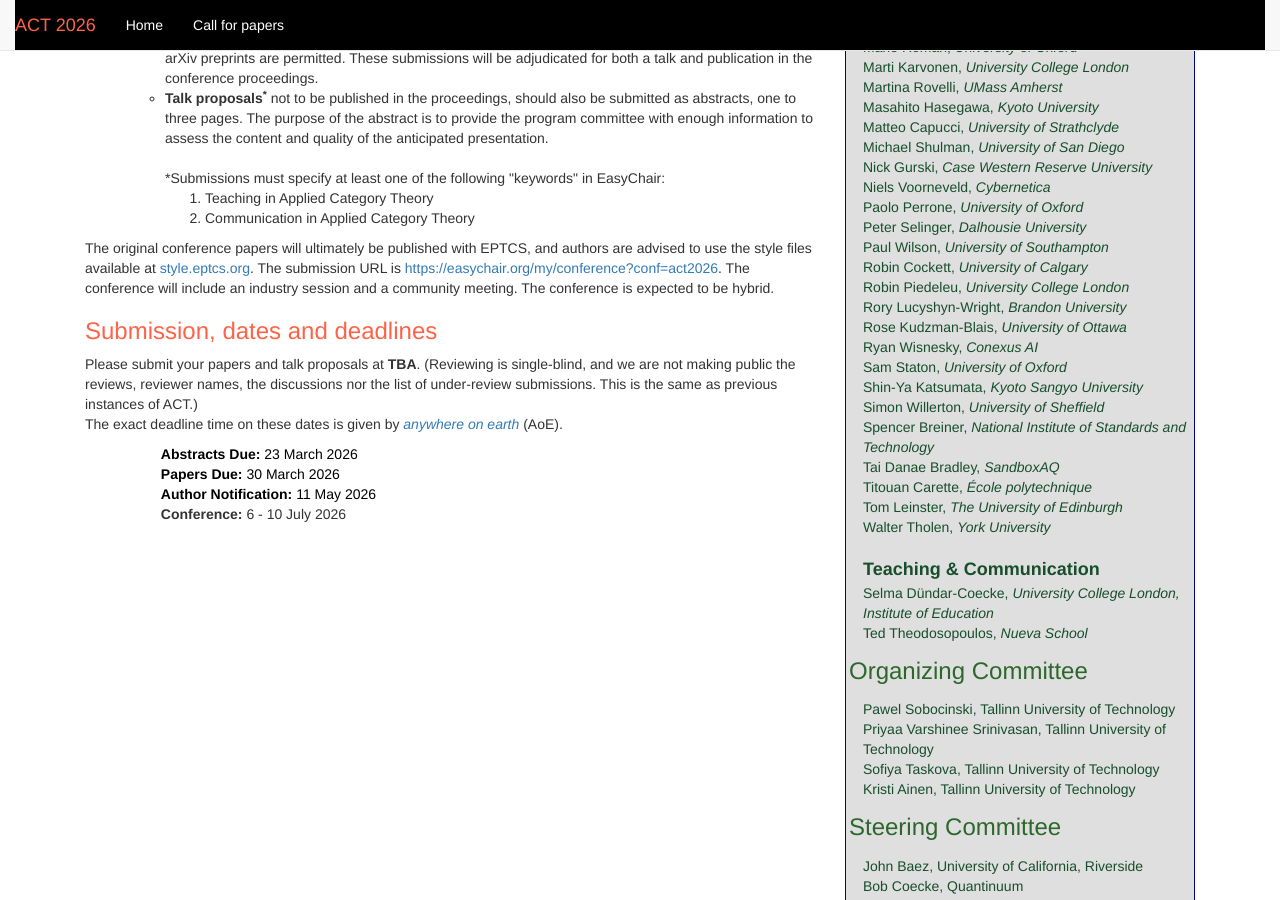
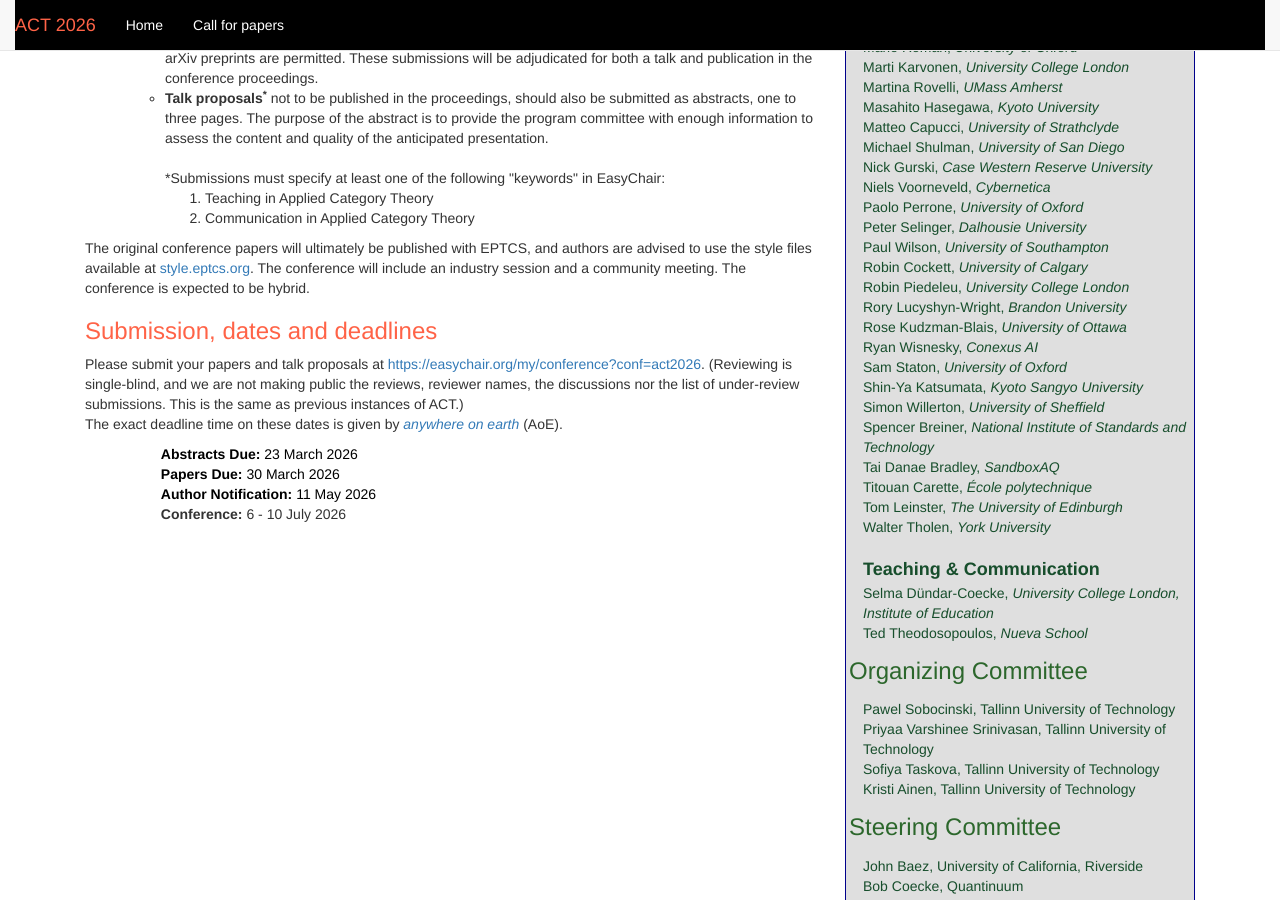
Before and after one commit to actconf2026/actconf2026.github.io, a Jekyll site: the page built from cfp.html, in a window 1280 px wide and 900 px high, scrolled down 793 px. Built offline with Jekyll 4.4.1, drawn with Linux system fonts in a browser that asks for light colours.

Commit message:
Updated submission URL.

```diff
--- a/cfp.html
+++ b/cfp.html
@@ -76,13 +76,13 @@ further development of the field.
   <p>
     The original conference papers will ultimately be published with EPTCS,
     and authors are advised to use the style files available at
-    <a href="https://style.eptcs.org/">style.eptcs.org</a>. The submission URL is
-    <a href="The submission link is https://easychair.org/my/conference?conf=act2026">https://easychair.org/my/conference?conf=act2026</a>.
+    <a href="https://style.eptcs.org/">style.eptcs.org</a>.
     The conference will include an industry session and a community meeting. The conference is expected to be hybrid.
   </p>
 
 <h3>Submission, dates and deadlines</h3>
-Please submit your papers and talk proposals at <b>TBA</b>.
+Please submit your papers and talk proposals at
+<a href="The submission link is https://easychair.org/my/conference?conf=act2026">https://easychair.org/my/conference?conf=act2026</a>.
 (Reviewing is single-blind, and we are not making public the reviews,
 reviewer names, the discussions nor the list of under-review submissions.
 This is the same as previous instances of ACT.)
```
